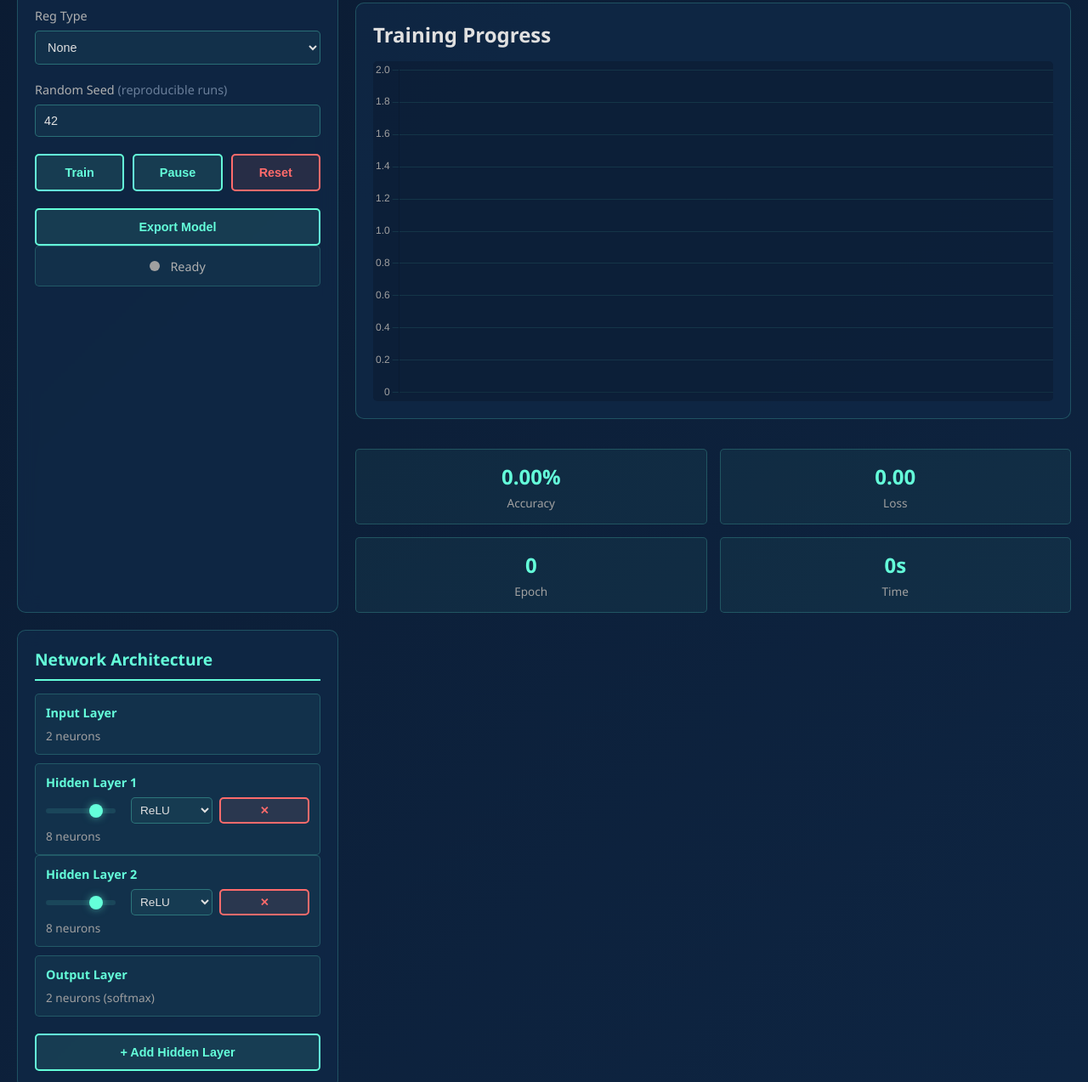
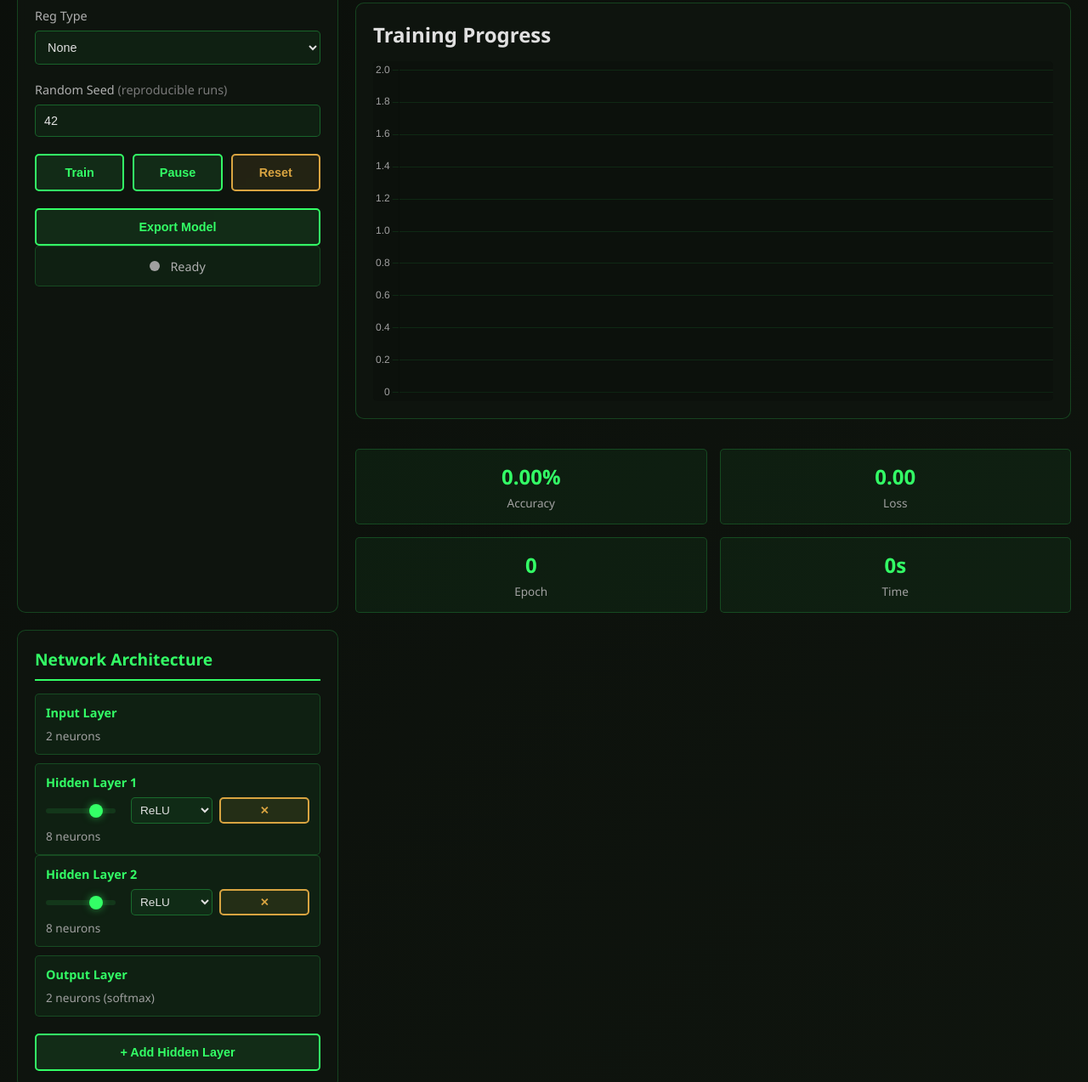
Before and after one commit to Freddricklogan/neural-network-playground, a plain HTML site: page index.html in a window 1280 px wide. Shown: the part 659-1932 px from the top of the page at 85% size. Drawn offline with nearby package versions, Linux system fonts and the light colour scheme.

Commit message:
Matrix reskin: phosphor green on near-black with neutral accents (retire teal/navy neon)

```diff
--- a/index.html
+++ b/index.html
@@ -7,7 +7,7 @@
     <meta name="description" content="Build, train, and visualize neural networks entirely in the browser. A from-scratch deep learning engine with live decision boundaries, backpropagation, and real-time metrics — no frameworks.">
     <meta name="author" content="Freddrick Logan">
     <meta name="keywords" content="neural network, deep learning, machine learning, backpropagation, decision boundary, data visualization, education, vanilla JavaScript">
-    <meta name="theme-color" content="#0a192f">
+    <meta name="theme-color" content="#0a0e0a">
     <link rel="canonical" href="https://freddricklogan.github.io/neural-network-playground/">
     <!-- Open Graph / social sharing -->
     <meta property="og:type" content="website">
@@ -26,7 +26,7 @@
 
         body {
             font-family: 'Segoe UI', Tahoma, Geneva, Verdana, sans-serif;
-            background: linear-gradient(135deg, #0a192f 0%, #0f2847 100%);
+            background: linear-gradient(135deg, #0a0e0a 0%, #10160f 100%);
             color: #e0e0e0;
             min-height: 100vh;
             padding: 20px;
@@ -43,10 +43,10 @@
         }
 
         h1 {
-            color: #64ffda;
+            color: #33ff66;
             font-size: 2.5em;
             margin-bottom: 10px;
-            text-shadow: 0 0 20px rgba(100, 255, 218, 0.5);
+            text-shadow: 0 0 20px rgba(51, 255, 102, 0.5);
         }
 
         .subtitle {
@@ -62,18 +62,18 @@
         }
 
         .panel {
-            background: rgba(15, 40, 71, 0.8);
-            border: 1px solid rgba(100, 255, 218, 0.2);
+            background: rgba(16, 22, 15, 0.8);
+            border: 1px solid rgba(51, 255, 102, 0.2);
             border-radius: 10px;
             padding: 20px;
             backdrop-filter: blur(10px);
         }
 
         .panel h2 {
-            color: #64ffda;
+            color: #33ff66;
             font-size: 1.2em;
             margin-bottom: 15px;
-            border-bottom: 2px solid #64ffda;
+            border-bottom: 2px solid #33ff66;
             padding-bottom: 10px;
         }
 
@@ -93,10 +93,10 @@
             width: 100%;
             height: 6px;
             border-radius: 3px;
-            background: rgba(100, 255, 218, 0.1);
+            background: rgba(51, 255, 102, 0.1);
             outline: none;
             -webkit-appearance: none;
-            accent-color: #64ffda;
+            accent-color: #33ff66;
         }
 
         input[type="range"]::-webkit-slider-thumb {
@@ -105,25 +105,25 @@
             width: 16px;
             height: 16px;
             border-radius: 50%;
-            background: #64ffda;
+            background: #33ff66;
             cursor: pointer;
-            box-shadow: 0 0 10px rgba(100, 255, 218, 0.5);
+            box-shadow: 0 0 10px rgba(51, 255, 102, 0.5);
         }
 
         input[type="range"]::-moz-range-thumb {
             width: 16px;
             height: 16px;
             border-radius: 50%;
-            background: #64ffda;
+            background: #33ff66;
             cursor: pointer;
-            box-shadow: 0 0 10px rgba(100, 255, 218, 0.5);
+            box-shadow: 0 0 10px rgba(51, 255, 102, 0.5);
             border: none;
         }
 
         .slider-value {
             display: inline-block;
-            background: rgba(100, 255, 218, 0.1);
-            color: #64ffda;
+            background: rgba(51, 255, 102, 0.1);
+            color: #33ff66;
             padding: 4px 8px;
             border-radius: 4px;
             font-size: 0.85em;
@@ -133,8 +133,8 @@
         select {
             width: 100%;
             padding: 10px;
-            background: rgba(100, 255, 218, 0.05);
-            border: 1px solid rgba(100, 255, 218, 0.3);
+            background: rgba(51, 255, 102, 0.05);
+            border: 1px solid rgba(51, 255, 102, 0.3);
             color: #e0e0e0;
             border-radius: 5px;
             cursor: pointer;
@@ -142,7 +142,7 @@
         }
 
         select option {
-            background: #0a192f;
+            background: #0a0e0a;
             color: #e0e0e0;
         }
 
@@ -155,10 +155,10 @@
         button {
             flex: 1;
             padding: 12px;
-            border: 2px solid #64ffda;
+            border: 2px solid #33ff66;
             border-radius: 5px;
-            background: rgba(100, 255, 218, 0.1);
-            color: #64ffda;
+            background: rgba(51, 255, 102, 0.1);
+            color: #33ff66;
             cursor: pointer;
             font-weight: 600;
             transition: all 0.3s ease;
@@ -166,26 +166,26 @@
         }
 
         button:hover {
-            background: rgba(100, 255, 218, 0.2);
-            box-shadow: 0 0 15px rgba(100, 255, 218, 0.4);
+            background: rgba(51, 255, 102, 0.2);
+            box-shadow: 0 0 15px rgba(51, 255, 102, 0.4);
             transform: translateY(-2px);
         }
 
         button.active {
-            background: #64ffda;
-            color: #0a192f;
-            box-shadow: 0 0 20px rgba(100, 255, 218, 0.6);
+            background: #33ff66;
+            color: #0a0e0a;
+            box-shadow: 0 0 20px rgba(51, 255, 102, 0.6);
         }
 
         button.danger {
-            border-color: #ff6b6b;
-            color: #ff6b6b;
-            background: rgba(255, 107, 107, 0.1);
+            border-color: #d9a441;
+            color: #d9a441;
+            background: rgba(217, 164, 65, 0.1);
         }
 
         button.danger:hover {
-            background: rgba(255, 107, 107, 0.2);
-            box-shadow: 0 0 15px rgba(255, 107, 107, 0.4);
+            background: rgba(217, 164, 65, 0.2);
+            box-shadow: 0 0 15px rgba(217, 164, 65, 0.4);
         }
 
         .center-panel {
@@ -196,8 +196,8 @@
         }
 
         .visualization-container {
-            background: rgba(15, 40, 71, 0.8);
-            border: 1px solid rgba(100, 255, 218, 0.2);
+            background: rgba(16, 22, 15, 0.8);
+            border: 1px solid rgba(51, 255, 102, 0.2);
             border-radius: 10px;
             padding: 20px;
             flex: 1;
@@ -207,7 +207,7 @@
             width: 100%;
             height: 400px;
             border-radius: 5px;
-            background: rgba(10, 25, 47, 0.5);
+            background: rgba(10, 14, 10, 0.5);
         }
 
         #decisionBoundary {
@@ -228,8 +228,8 @@
         }
 
         .metric {
-            background: rgba(100, 255, 218, 0.05);
-            border: 1px solid rgba(100, 255, 218, 0.2);
+            background: rgba(51, 255, 102, 0.05);
+            border: 1px solid rgba(51, 255, 102, 0.2);
             border-radius: 5px;
             padding: 15px;
             text-align: center;
@@ -237,7 +237,7 @@
 
         .metric-value {
             font-size: 1.5em;
-            color: #64ffda;
+            color: #33ff66;
             font-weight: bold;
             margin-bottom: 5px;
         }
@@ -257,7 +257,7 @@
             width: 100%;
             height: 500px;
             border-radius: 5px;
-            background: rgba(10, 25, 47, 0.5);
+            background: rgba(10, 14, 10, 0.5);
         }
 
         .layer-controls {
@@ -266,14 +266,14 @@
         }
 
         .layer-item {
-            background: rgba(100, 255, 218, 0.05);
-            border: 1px solid rgba(100, 255, 218, 0.2);
+            background: rgba(51, 255, 102, 0.05);
+            border: 1px solid rgba(51, 255, 102, 0.2);
             border-radius: 5px;
             padding: 12px;
         }
 
         .layer-header {
-            color: #64ffda;
+            color: #33ff66;
             font-weight: 600;
             margin-bottom: 8px;
             font-size: 0.9em;
@@ -294,9 +294,9 @@
         button.remove-layer {
             padding: 6px 10px;
             font-size: 0.8em;
-            border-color: #ff6b6b;
-            color: #ff6b6b;
-            background: rgba(255, 107, 107, 0.1);
+            border-color: #d9a441;
+            color: #d9a441;
+            background: rgba(217, 164, 65, 0.1);
         }
 
         .neurons-display {
@@ -306,8 +306,8 @@
         }
 
         .training-status {
-            background: rgba(100, 255, 218, 0.05);
-            border: 1px solid rgba(100, 255, 218, 0.2);
+            background: rgba(51, 255, 102, 0.05);
+            border: 1px solid rgba(51, 255, 102, 0.2);
             border-radius: 5px;
             padding: 12px;
             text-align: center;
@@ -329,7 +329,7 @@
         }
 
         .status-indicator.training {
-            background: #64ffda;
+            background: #33ff66;
         }
 
         @keyframes pulse {
@@ -423,9 +423,9 @@
                 </div>
 
                 <div class="control-group">
-                    <label>Random Seed <span style="color:#6b7f9a;font-weight:400">(reproducible runs)</span></label>
+                    <label>Random Seed <span style="color:#7a7a7a;font-weight:400">(reproducible runs)</span></label>
                     <input type="number" id="seed" value="42" min="0" step="1"
-                           style="width:100%;padding:10px;background:rgba(100,255,218,0.05);border:1px solid rgba(100,255,218,0.3);color:#e0e0e0;border-radius:5px;font-size:0.9em;">
+                           style="width:100%;padding:10px;background:rgba(51,255,102,0.05);border:1px solid rgba(51,255,102,0.3);color:#e0e0e0;border-radius:5px;font-size:0.9em;">
                 </div>
 
                 <div class="button-group">
@@ -507,17 +507,17 @@
             </div>
         </div>
 
-        <footer style="text-align:center;margin-top:40px;padding:24px 20px;border-top:1px solid rgba(100,255,218,0.15);color:#8899aa;font-size:0.9em;">
+        <footer style="text-align:center;margin-top:40px;padding:24px 20px;border-top:1px solid rgba(51,255,102,0.15);color:#9a9a9a;font-size:0.9em;">
             <p style="margin-bottom:8px;">
-                <strong style="color:#64ffda;">Neural Network Playground</strong>
+                <strong style="color:#33ff66;">Neural Network Playground</strong>
                 &mdash; a from-scratch deep learning engine in vanilla JavaScript (no ML frameworks).
             </p>
             <p>
-                Built by <a href="https://github.com/Freddricklogan" style="color:#64ffda;text-decoration:none;">Freddrick Logan</a>
+                Built by <a href="https://github.com/Freddricklogan" style="color:#33ff66;text-decoration:none;">Freddrick Logan</a>
                 &nbsp;&middot;&nbsp;
-                <a href="https://github.com/Freddricklogan/neural-network-playground" style="color:#64ffda;text-decoration:none;">Source on GitHub</a>
+                <a href="https://github.com/Freddricklogan/neural-network-playground" style="color:#33ff66;text-decoration:none;">Source on GitHub</a>
                 &nbsp;&middot;&nbsp;
-                <a href="https://www.linkedin.com/in/freddricklogan/" style="color:#64ffda;text-decoration:none;">LinkedIn</a>
+                <a href="https://www.linkedin.com/in/freddricklogan/" style="color:#33ff66;text-decoration:none;">LinkedIn</a>
             </p>
         </footer>
     </div>
@@ -911,8 +911,8 @@
                     datasets: [{
                         label: 'Training Loss',
                         data: [],
-                        borderColor: '#64ffda',
-                        backgroundColor: 'rgba(100, 255, 218, 0.05)',
+                        borderColor: '#33ff66',
+                        backgroundColor: 'rgba(51, 255, 102, 0.05)',
                         borderWidth: 2,
                         tension: 0.4,
                         fill: true,
@@ -930,11 +930,11 @@
                         y: {
                             beginAtZero: true,
                             max: 2,
-                            grid: { color: 'rgba(100, 255, 218, 0.1)' },
+                            grid: { color: 'rgba(51, 255, 102, 0.1)' },
                             ticks: { color: '#a0a0a0' }
                         },
                         x: {
-                            grid: { color: 'rgba(100, 255, 218, 0.1)' },
+                            grid: { color: 'rgba(51, 255, 102, 0.1)' },
                             ticks: { color: '#a0a0a0' }
                         }
                     }
@@ -992,7 +992,7 @@
                 const x = data[i][0] * width;
                 const y = data[i][1] * height;
 
-                ctx.fillStyle = labels[i] === 0 ? '#ff6b6b' : '#64ffda';
+                ctx.fillStyle = labels[i] === 0 ? '#d9a441' : '#33ff66';
                 ctx.beginPath();
                 ctx.arc(x, y, 4, 0, 2 * Math.PI);
                 ctx.fill();
@@ -1012,7 +1012,7 @@
             canvas.width = width;
             canvas.height = height;
 
-            ctx.fillStyle = 'rgba(10, 25, 47, 0.5)';
+            ctx.fillStyle = 'rgba(10, 14, 10, 0.5)';
             ctx.fillRect(0, 0, width, height);
 
             const architecture = network.getArchitecture();
@@ -1050,7 +1050,7 @@
 
                         const w = weight.data[i][j];
                         const intensity = Math.abs(w) / maxWeight;
-                        const color = w > 0 ? `rgba(100, 255, 218, ${intensity * 0.4})` : `rgba(255, 107, 107, ${intensity * 0.4})`;
+                        const color = w > 0 ? `rgba(51, 255, 102, ${intensity * 0.4})` : `rgba(217, 164, 65, ${intensity * 0.4})`;
 
                         ctx.strokeStyle = color;
                         ctx.lineWidth = 1 + intensity * 3;
@@ -1071,16 +1071,16 @@
                     const { x, y } = nodePositions[layer][i];
 
                     if (isInput || isOutput) {
-                        ctx.fillStyle = '#64ffda';
+                        ctx.fillStyle = '#33ff66';
                     } else {
-                        ctx.fillStyle = '#64ffda';
+                        ctx.fillStyle = '#33ff66';
                     }
 
                     ctx.beginPath();
                     ctx.arc(x, y, 6, 0, 2 * Math.PI);
                     ctx.fill();
 
-                    ctx.strokeStyle = '#64ffda';
+                    ctx.strokeStyle = '#33ff66';
                     ctx.lineWidth = 2;
                     ctx.stroke();
                 }
```
